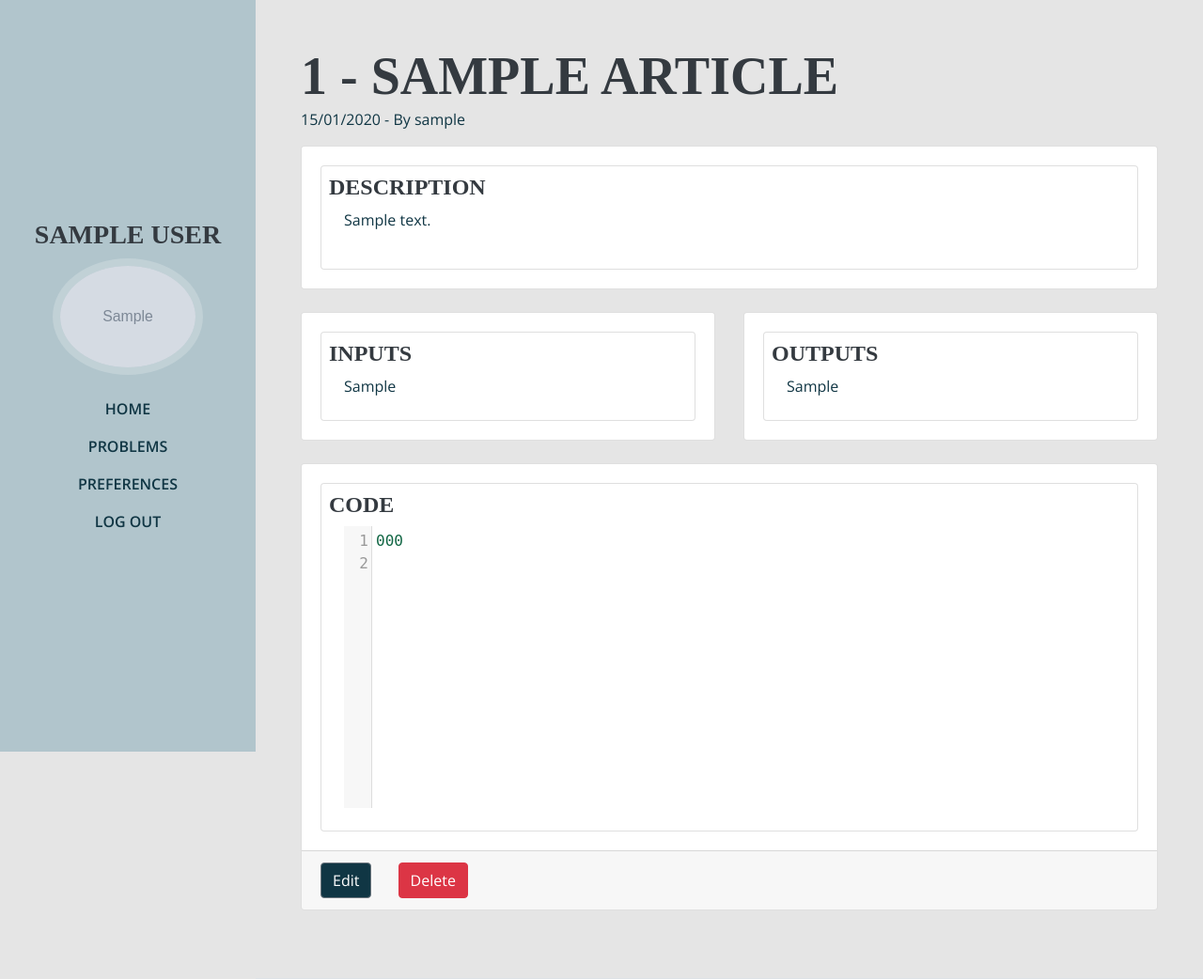
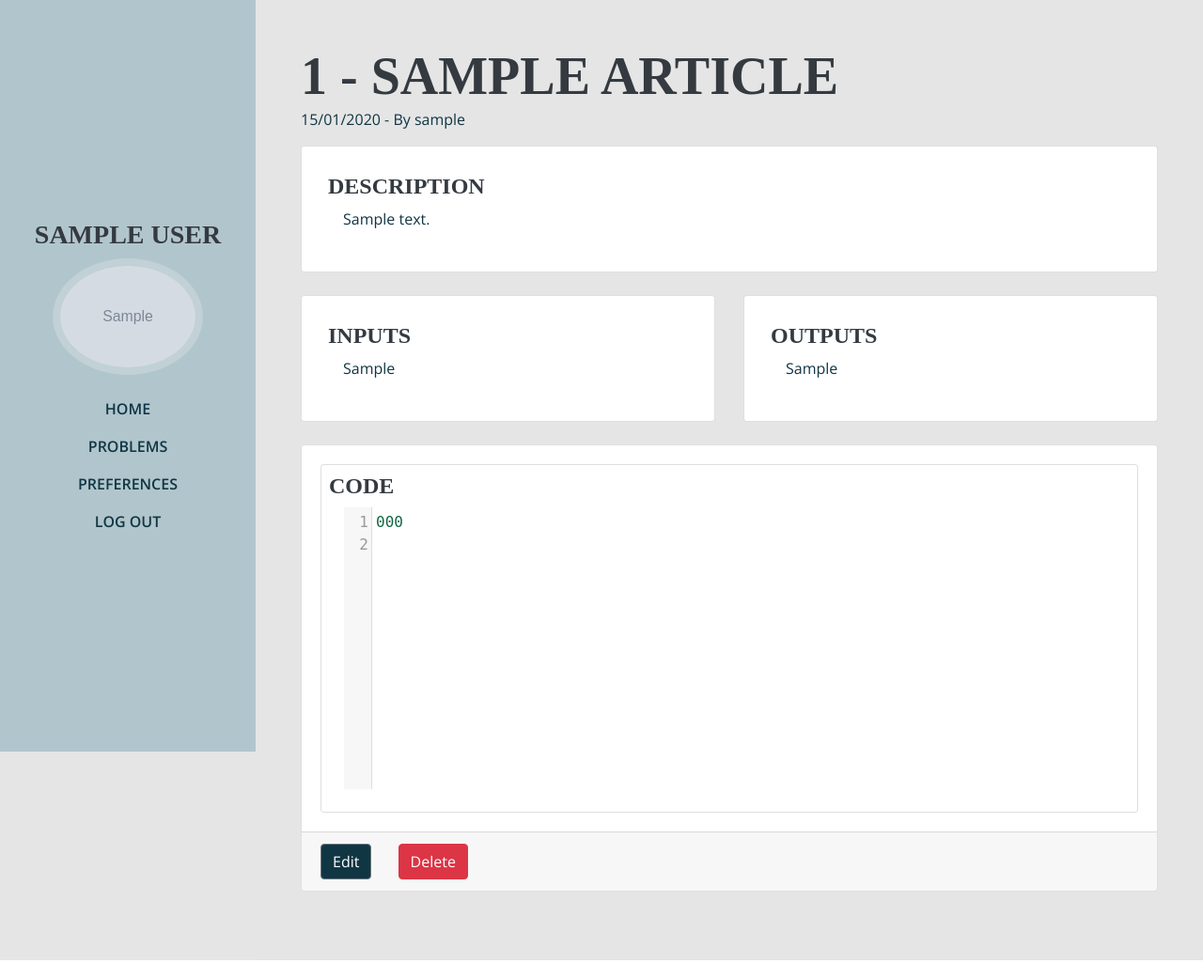
Before and after one commit to brunoemori/UEM-ProgrammingContest, a Django app: page /wiki/1 in a window 1280 px wide. Shown: the whole page at 94% size. Run offline with Django 3.2, Linux system fonts and the light colour scheme; a user stored in the database is signed in; tables that the repository leaves empty hold one stand-in row (values such as "Sample post"); grey boxes marked "Sample" are stand-in pictures; some libraries are stand-ins or nearby versions; some web fonts are replaced.

Commit message:
Minor changes

```diff
--- a/wiki/templates/wiki/wiki.html
+++ b/wiki/templates/wiki/wiki.html
@@ -29,7 +29,6 @@
 
         <div class="card mb-4">
           <div class=card-body>
-            <div class="card">
             <div class="card-block my-2">
               <h4 class="mb-0 ml-2"> Description </h4>
             </div>
@@ -38,31 +37,26 @@
             </div>
           </div>
         </div>
-        </div>
 
         <div class="card-deck mb-4">
           <div class="card">
             <div class=card-body>
-              <div class="card mx-0">
               <div class="card-block my-2">
                 <h4 class="mb-0 ml-2"> Inputs </h4>
               </div>
               <div class="card-text mx-4 mb-4">
-                  {{ article.inputs }}
-                </div>
+                {{ article.inputs|linebreaks }}
               </div>
             </div>
           </div>
 
           <div class="card">
             <div class=card-body>
-              <div class="card mx-0">
               <div class="card-block my-2">
                 <h4 class="mb-0 ml-2"> Outputs </h4>
               </div>
               <div class="card-text mx-4 mb-4">
-                  {{ article.outputs }}
-                </div>
+                {{ article.outputs|linebreaks }}
               </div>
             </div>
           </div>
```
Lines whose indentation alone changed are shown as unchanged.
